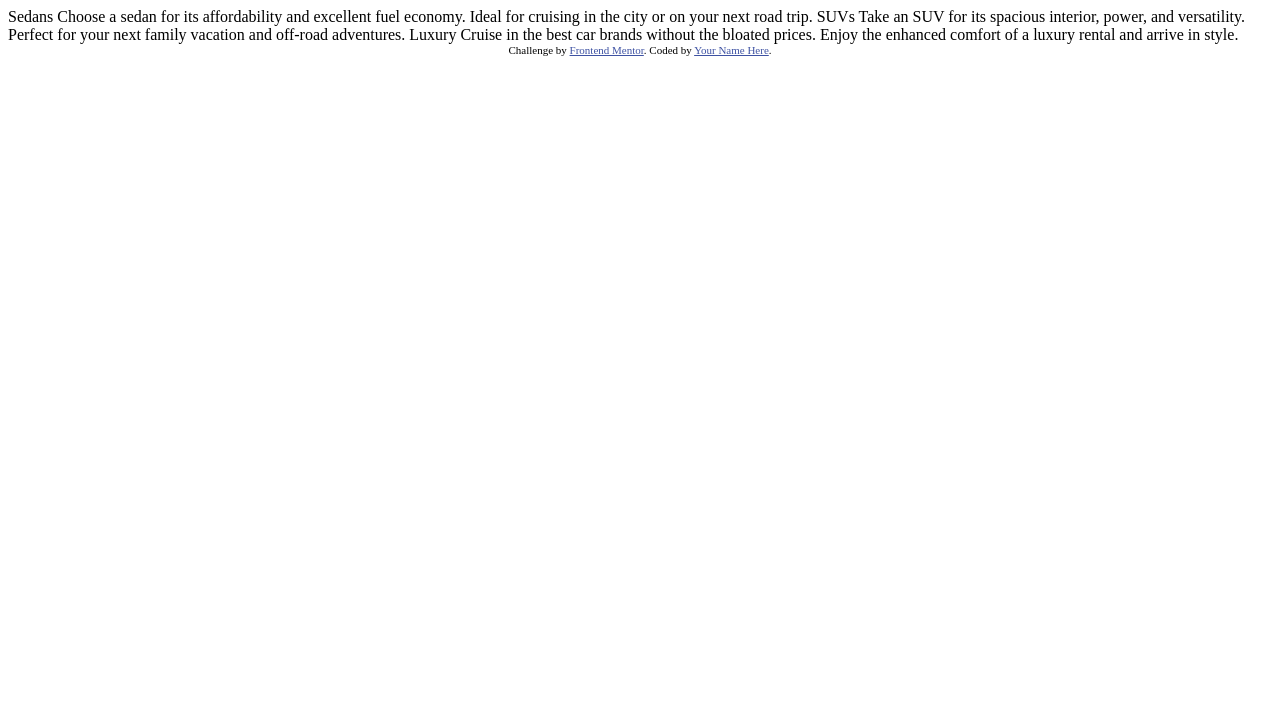
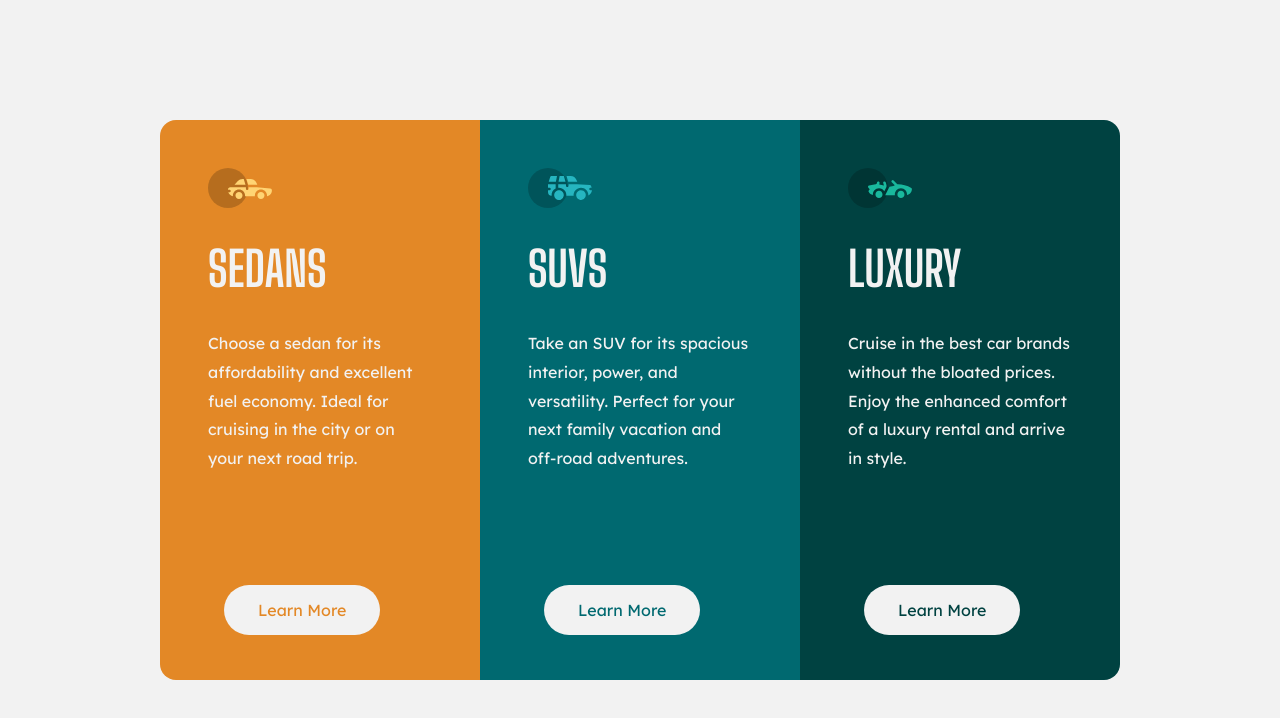
Before and after one commit to JeydenJ/ColumnComponent, a plain HTML site: page index.html in a window 1280 px wide. Drawn offline with Linux system fonts and the light colour scheme.

Commit message:
added all ui elements to page

```diff
--- /dev/null
+++ b/index.css
@@ -0,0 +1,95 @@
+
+
+@import url('https://fonts.googleapis.com/css2?family=Big+Shoulders+Display:wght@700&family=Lexend+Deca&display=swap');
+
+* {
+    margin: 0;
+    padding: 0;
+    box-sizing: border-box;
+  }
+body{
+    display: flex;
+    align-items: center;
+    justify-content: center;
+    min-height: 100vh;
+    background-color: hsl(0, 0%, 95%);
+}
+img {
+    display: block;
+    margin-left: 3rem;
+    margin-right: auto;
+    margin-top: 3rem;
+}
+h1 {
+    font-family: 'Big Shoulders Display', cursive;
+    font-size: 3rem;
+    margin-left: 3rem;
+    margin-bottom: 2rem;
+    padding-top: 2rem;
+    color: hsl(0, 0%, 95%);
+}
+p {
+    font-family: 'Lexend Deca';
+    font-size: 1rem;
+    color: hsl(0, 0%, 95%);
+    line-height: 1.8rem;
+    padding-left: 3rem;
+    padding-right: 3rem;
+}
+button {
+    font-family: 'Lexend Deca';
+    font-size: 1rem;
+    margin-top: 7rem;
+    margin-left: 4rem;
+    border-radius: 5rem;
+    padding: 0.8rem 2rem 0.8rem 2rem;
+    background-color: hsl(0, 0%, 95%);
+    border-color: transparent
+}
+.sedan-card button:hover, .suv-card button:hover,.luxury-card button:hover{
+    background-color: transparent;
+    transition: background-color 0.5s;
+    border-color: hsl(0, 0%, 95%);
+    color: hsl(0, 0%, 95%);
+}
+.sedan-card button {
+    color: hsl(31, 77%, 52%);
+}
+.suv-card button {
+    color: hsl(184, 100%, 22%);
+}
+.luxury-card button {
+    color: hsl(179, 100%, 13%);
+}
+
+.sedan-card, .suv-card, .luxury-card{
+    width: 20rem;
+    height: 35rem;
+}
+.container {
+    display: flex;
+    justify-content: center;
+    align-items: center;
+    overflow: hidden;
+    border-radius: 1rem;
+}
+.sedan-card{
+    background-color:hsl(31, 77%, 52%);
+}
+.suv-card{
+    background-color:hsl(184, 100%, 22%);
+}
+.luxury-card{
+    background-color:hsl(179, 100%, 13%);
+}
+
+
+
+
+
+.attribution {
+    font-size: 11px; text-align: center;
+}
+.attribution a {
+    color: hsl(228, 45%, 44%);
+}
--- a/index.html
+++ b/index.html
@@ -7,30 +7,41 @@
   <link rel="icon" type="image/png" sizes="32x32" href="./images/favicon-32x32.png">
 
   <title>Frontend Mentor | 3-column preview card component</title>
-
-  <!-- Feel free to remove these styles or customise in your own stylesheet 👍 -->
-  <style>
-    .attribution { font-size: 11px; text-align: center; }
-    .attribution a { color: hsl(228, 45%, 44%); }
-  </style>
+  <link rel="stylesheet" href="index.css">
 </head>
 <body>
-
-  Sedans
+  <div class="container">
+    <div class="sedan-card">
+      <img src="./images/icon-sedans.svg"/>
+      <h1> SEDANS </h1>
+        <p>
         Choose a sedan for its affordability and excellent fuel economy. Ideal for cruising in the city
         or on your next road trip.
-
-  SUVs
+        </p>
+        <button>Learn More</button>
+    </div>
+    <div class="suv-card">
+      <img src="./images/icon-suvs.svg"/>
+      <h1> SUVS </h1>
+        <p>
           Take an SUV for its spacious interior, power, and versatility. Perfect for your next family vacation
           and off-road adventures.
-
-  Luxury
+        </p>
+        <button>Learn More</button>
+  </div>
+  <div class="luxury-card">
+    <img src="./images/icon-luxury.svg"/>
+    <h1> LUXURY </h1>
+      <p>
         Cruise in the best car brands without the bloated prices. Enjoy the enhanced comfort of a luxury
         rental and arrive in style.
-
-  <div class="attribution">
+      </p>
+      <button>Learn More</button>
+  </div>
+</div>
+  <!-- <div class="attribution">
     Challenge by <a href="https://www.frontendmentor.io?ref=challenge" target="_blank">Frontend Mentor</a>.
     Coded by <a href="#">Your Name Here</a>.
-  </div>
+  </div> -->
 </body>
 </html>
```
Lines whose indentation alone changed are shown as unchanged.
